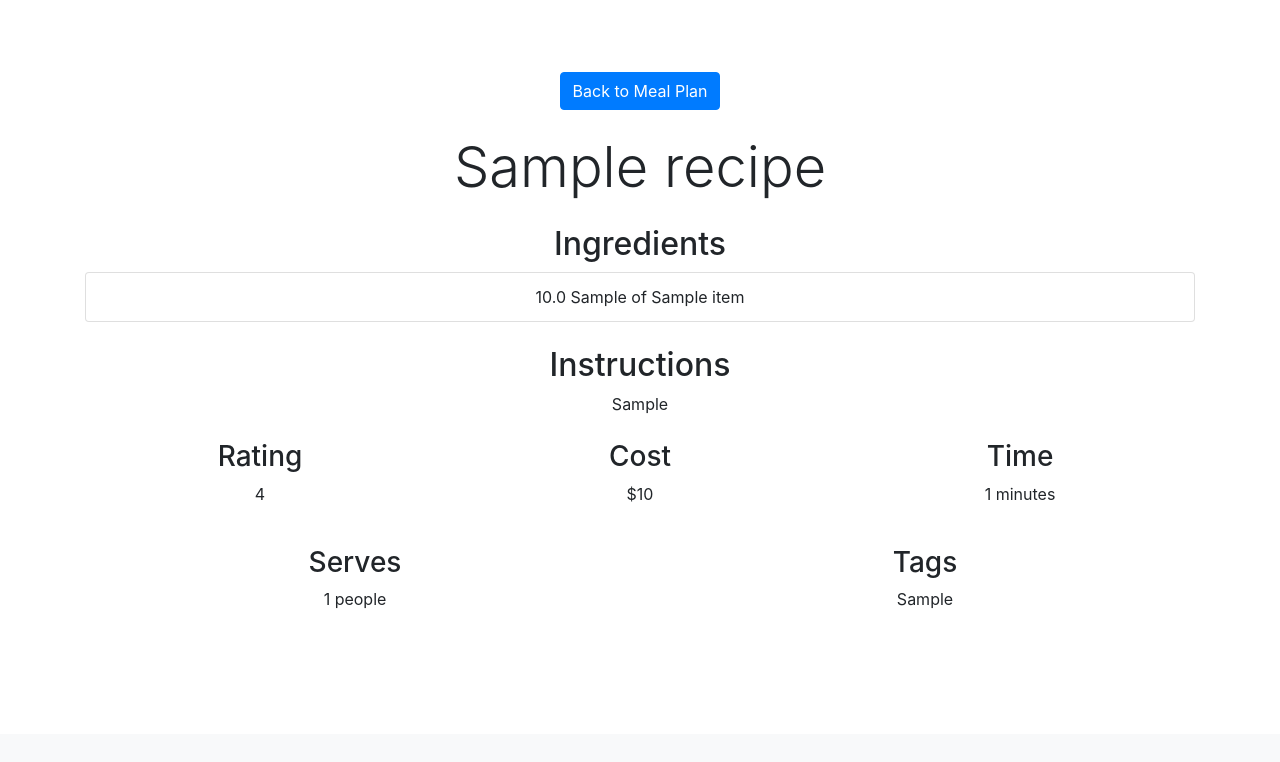
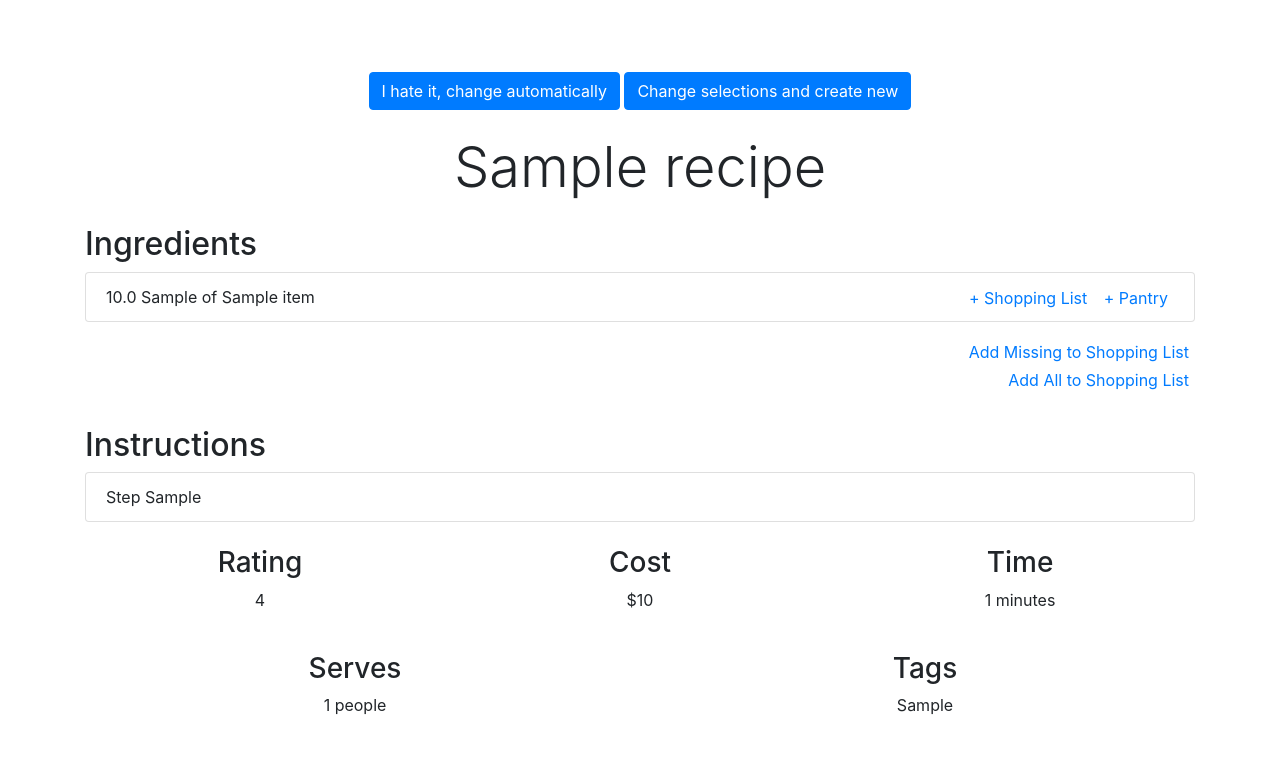
Before and after one commit to mattetter/mealmuse, a Flask app: page /recipe/1 in a window 1280 px wide. Shown: the part 66-828 px from the top of the page. Before the commit the page ends 674 px from the top, so only its background shows below. Run offline with Flask 3, Linux system fonts and the light colour scheme; a user stored in the database is signed in; tables that the repository leaves empty hold one stand-in row (values such as "Sample post"); parts of the project's set-up code (start-up, migrations or seed data) failed here and were passed over; some libraries are stand-ins or nearby versions.

Commit message:
patched up recipe page, app currently runs well on second try

```diff
--- a/mealmuse/models.py
+++ b/mealmuse/models.py
@@ -52,13 +52,13 @@ class Recipe(db.Model):
     id = db.Column(db.Integer, primary_key=True)
     name = db.Column(db.String(180), nullable=False)
     instructions = db.Column(db.String(1500))
+    cuisine = db.Column(db.String(300))
     rating = db.Column(db.Integer)
     cost = db.Column(db.Integer)
     time = db.Column(db.Integer)
     serves = db.Column(db.Integer)
     tags = db.Column(db.String(200))
     num_ingredients = db.Column(db.Integer)
-
 
 class MealPlan(db.Model):
     id = db.Column(db.Integer, primary_key=True)
@@ -70,7 +70,6 @@ class MealPlan(db.Model):
     leftovers = db.Column(db.String, default="I'm okay with leftovers, but prefer variety")
     cuisine_requests = db.Column(db.String(200), default="Any")
     user_id = db.Column(db.Integer, ForeignKey('user.id'), nullable=False)
-
 
 class Day(db.Model):
     id = db.Column(db.Integer, primary_key=True)
--- a/mealmuse/static/main.css
+++ b/mealmuse/static/main.css
@@ -1,4 +1,5 @@
-/* body {
-  background-color: rgb(134, 151, 176);
-  margin: 0px;
-} */
+.btn-link.btn-sm {
+  font-size: 16px;
+  line-height: 0;
+  padding: 5;
+}
--- a/mealmuse/static/main.js
+++ b/mealmuse/static/main.js
@@ -0,0 +1,12 @@
+$(document).ready(function() {
+    $('.add-to-list, .add-to-pantry').click(function(event) {
+      event.preventDefault();
+      const name = /* Get item name */;
+      const quantity = /* Get item quantity */;
+      const list_type = $(this).hasClass('add-to-list') ? 'shopping_list' : 'pantry';
+
+      $.post('/add_item', { name: name, quantity: quantity, list_type: list_type }, function(data) {
+        // Handle response (e.g., update UI)
+      });
+    });
+  });
--- a/mealmuse/templates/pantry_and_list.html
+++ b/mealmuse/templates/pantry_and_list.html
@@ -46,7 +46,7 @@
             <ul class="list-group">
             {% for item in shopping_list_items %}
                 <li class="list-group-item py-1 d-flex justify-content-between align-items-center small">
-                    {{ item.item.name }} - {{ item.quantity | round }} {{ item.unit or ''}}
+                    {{ item.item.name }} - {{ item.quantity }} {{ item.unit or ''}}
                     <a href="/remove_item/shopping_list/{{ item.id }}" class="btn btn-danger btn-sm">Remove</a>
                 </li>
             {% endfor %}
--- a/mealmuse/templates/recipe.html
+++ b/mealmuse/templates/recipe.html
@@ -3,23 +3,62 @@
 {% block content %}
 <div class="container mt-4">
     <!-- Button to redirect to meal_plan.html -->
-    <a href="{{ url_for('views.meal_plan') }}" class="btn btn-primary mb-4">Back to Meal Plan</a>
+    <a href="{{ url_for('views.meal_plan') }}" class="btn btn-primary mb-4">I hate it, change automatically</a>
+    <a href="{{ url_for('views.meal_plan') }}" class="btn btn-primary mb-4">Change selections and create new</a>
 
     <h1 class="display-4">{{ recipe.name }}</h1>
 
-    <h2 class="mt-4">Ingredients</h2>
+    <!-- Ingredients -->
+    <h2 class="mt-4 text-left">Ingredients</h2>
     {% if recipe.recipe_items %}
-    <ul class="list-group">
+    <ul class="list-group text-left">
         {% for item in recipe.recipe_items %}
-        <li class="list-group-item">{{ item.quantity }} {{ item.unit }} of {{ item.item.name }}</li>
+        <li class="list-group-item d-flex justify-content-between align-items-center">
+            <span>{{ item.quantity }} {{ item.unit }} of {{ item.item.name }}</span>
+            <div>
+                <form action="/add_item" method="post" class="d-inline item-form">
+                    <input type="hidden" name="name" value="{{ item.item.name }}">
+                    <input type="hidden" name="quantity" value="{{ item.quantity }}">
+                    <input type="hidden" name="list_type" value="shopping_list">
+                    <button type="submit" class="btn btn-link btn-sm" title="Add to Shopping List">+ Shopping List</button>
+                </form>
+                <form action="/add_item" method="post" class="d-inline item-form">
+                    <input type="hidden" name="name" value="{{ item.item.name }}">
+                    <input type="hidden" name="quantity" value="{{ item.quantity }}">
+                    <input type="hidden" name="list_type" value="pantry">
+                    <button type="submit" class="btn btn-link btn-sm" title="I've already got this item">+ Pantry</button>
+                </form>
+            </div>
+        </li>
         {% endfor %}
     </ul>
+    <br>
+    <ul class="list-group text-right">
+        <form action="/add_group_to_shopping_list" method="post" class="d-inline item-form">
+            <input type="hidden" name="recipe_id" value="{{ recipe.id }}">
+            <input type="hidden" name="action" value="add_missing">
+            <button type="submit" class="btn btn-link btn-sm" title="Add the items not in your pantry to the shopping list">Add Missing to Shopping List</button>
+        </form>
+
+        <form action="/add_group_to_shopping_list" method="post" class="d-inline item-form">
+            <input type="hidden" name="recipe_id" value="{{ recipe.id }}">
+            <input type="hidden" name="action" value="add_all">
+            <button type="submit" class="btn btn-link btn-sm" title="Add all of the above ingredients to the shopping list">Add All to Shopping List</button>
+        </form>
+    </ul>
+
     {% else %}
-    <p class="text-muted">No ingredients available.</p>
+    <p class="text-muted text-left">No ingredients available.</p>
     {% endif %}
 
-    <h2 class="mt-4">Instructions</h2>
-    <p class="{{ 'text-muted' if not recipe.instructions }}">{{ recipe.instructions or 'No instructions available.' }}</p>
+    <!-- Instructions -->
+    <h2 class="mt-4 text-left">Instructions</h2>
+    <ul class="list-group text-left">
+        {% for step in recipe.instructions.split('Step ') if step %}
+        <li class="list-group-item">Step {{ step }}</li>
+        {% endfor %}
+    </ul>
+
 
     <div class="row mt-4">
         <div class="col-md-4">
@@ -47,4 +86,20 @@
         </div>
     </div>
 </div>
+
+<script>
+    $(document).ready(function() {
+  $('.add-to-list, .add-to-pantry').click(function(event) {
+    event.preventDefault();
+    const name = /* Get item name */;
+    const quantity = /* Get item quantity */;
+    const list_type = $(this).hasClass('add-to-list') ? 'shopping_list' : 'pantry';
+
+    $.post('/add_item', { name: name, quantity: quantity, list_type: list_type }, function(data) {
+      // Handle response (e.g., update UI)
+    });
+  });
+});
+</script>
+
 {% endblock %}
--- a/mealmuse/views.py
+++ b/mealmuse/views.py
@@ -8,7 +8,7 @@ from flask import flash, redirect, render_template, request, session, url_for, c
 from flask_login import login_user, login_required, logout_user, current_user
 from .forms import PantryItemForm, RegistrationForm, LoginForm  # import the forms
 from .models import User, Pantry, Item, ShoppingList, MealPlan, Recipe, PantryItem, ShoppingListItem, Meal, Day, Diet, Allergy, UserProfile  # import the models
-from .utils import get_meal_plan, get_meal_plan_details, get_recipe_details_by_ids, extract_recipe_ids, get_user_profile, create_blank_meal_plan, check_for_incomplete_meal_plan, save_day # import the utility functions
+from .utils import get_meal_plan, get_meal_plan_details, get_recipe_details_by_ids, extract_recipe_ids, get_user_profile, create_blank_meal_plan, check_for_incomplete_meal_plan, save_day, add_item_to_list, add_missing_or_all_items_to_shopping_list # import the utility functions
 from werkzeug.security import generate_password_hash, check_password_hash
 from .exceptions import InvalidOutputFormat
 
@@ -117,37 +117,12 @@ def add_item():
     if request.method == 'POST':
         name = request.form.get('name')
         quantity = request.form.get('quantity') or 1
+        unit = request.form.get('unit')  # Get unit if available
         list_type = request.form.get('list_type')
+        add_item_to_list(current_user, name, quantity, list_type, unit)
 
-        # Get or create the general item in the Item table
-        item = Item.query.filter_by(name=name).first()
-        if not item:
-            item = Item(name=name)
-            db.session.add(item)
-
-        if list_type == 'pantry':
-            pantry = Pantry.query.filter_by(user_id=current_user.id).first()
-            pantry_item = PantryItem.query.filter_by(item_id=item.id, pantry_id=pantry.id).first()
-            if pantry_item:
-                pantry_item.quantity += float(quantity)
-            else:
-                pantry_item = PantryItem(item_id=item.id, pantry_id=pantry.id, quantity=quantity)
-                db.session.add(pantry_item)
-        elif list_type == 'shopping_list':
-            shopping_list = ShoppingList.query.filter_by(user_id=current_user.id).first()
-            shopping_list_item = ShoppingListItem.query.filter_by(item_id=item.id, shopping_list_id=shopping_list.id).first()
-            if shopping_list_item:
-                shopping_list_item.quantity += float(quantity)
-            else:
-                shopping_list_item = ShoppingListItem(item_id=item.id, shopping_list_id=shopping_list.id, quantity=quantity)
-                db.session.add(shopping_list_item)
-
-        db.session.commit()
-
-        return redirect(url_for('views.pantry_and_list'))
-
-    return render_template('views.pantry_and_list.html')
-
+    referrer = request.referrer
+    return redirect(referrer)
 
 
 # Edit an existing item in the pantry or shopping list
@@ -168,6 +143,18 @@ def remove_item(list_type, item_id):
         flash("Item not found!")
 
     return redirect(url_for('views.pantry_and_list'))
+
+# add the ingredients for a recipe to the shopping list
+@views.route('/add_group_to_shopping_list', methods=['POST'])
+def add_group_to_shopping_list():
+    recipe_id = request.form.get('recipe_id')
+    action = request.form.get('action', 'add_missing')  # Default to 'add_missing' if not specified
+    recipe = Recipe.query.get(recipe_id)  # Replace with your logic to get the recipe
+
+    add_missing_or_all_items_to_shopping_list(current_user, recipe, action)
+
+    referrer = request.referrer
+    return redirect(referrer)
 
 
 # the homescreen
@@ -224,7 +211,7 @@ def index():
         return render_template('index.html', meal_plan=meal_plan_to_display, recipes=recipes_to_display, datetime=datetime)
 
 
-# Meal Plan: main route
+# Meal Plan: main page for creating and modifying meal plans
 @views.route("/meal_plan", methods=["GET", "POST"])
 @login_required
 def meal_plan(meal_plan=None):
@@ -430,7 +417,6 @@ def meal_plan_loading():
 # doing the actual work of generating the meal plan here in order to render a loading screen
 @views.route('/generate_meal_plan', methods=['POST'])
 def generate_meal_plan():
-
     #get the user from session
     user = User.query.get(current_user.id)
     # get the meal_plan from the session
--- a/test_utils.py
+++ b/test_utils.py
@@ -44,15 +44,13 @@ class TestUtilsFunctions(unittest.TestCase):
         user_id = user.id
         # Check if the meal plan contains the correct number of days
         self.assertEqual(len(meal_plan.days), 2)
-
         # run get meal plan in celery
-        meal_plan_id = get_meal_plan(meal_plan_id, user_id)
-
+        get_meal_plan(meal_plan_id, user_id)
         # test to check if checking sqlalchemy object in different thread messes up the write
         # every 5 seconds for 25 seconds or until successful, load the meal_plan_obj, check if all the recipes in it have instructions
 
         recipe_name_list = []
-        for attempt in range(5):
+        for attempt in range(18):
 
             meal_plan_obj = db.session.get(MealPlan, meal_plan_id)
             for recipe in meal_plan_obj.recipes:
```
Also changed, not shown: mealmuse/tasks.py (+66 -32 lines), mealmuse/utils.py (+91 -50 lines), 1 other file.
